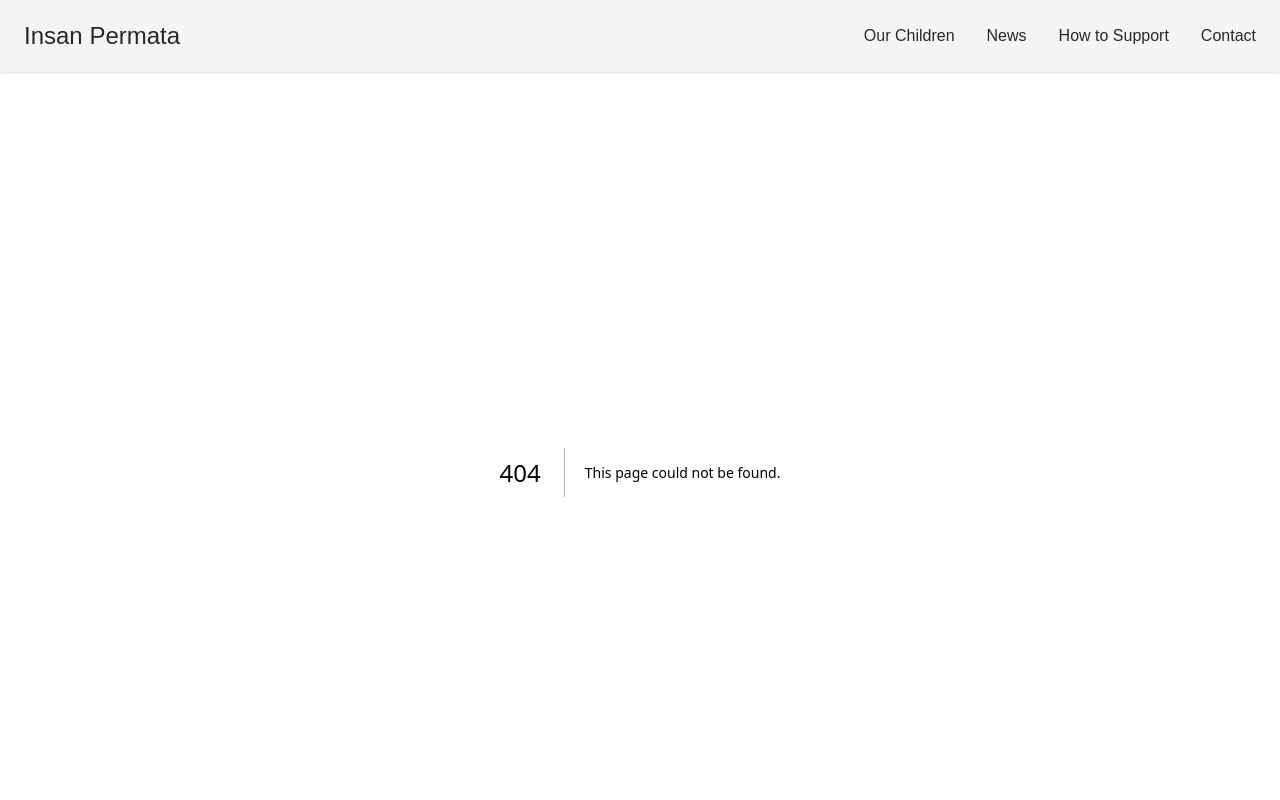
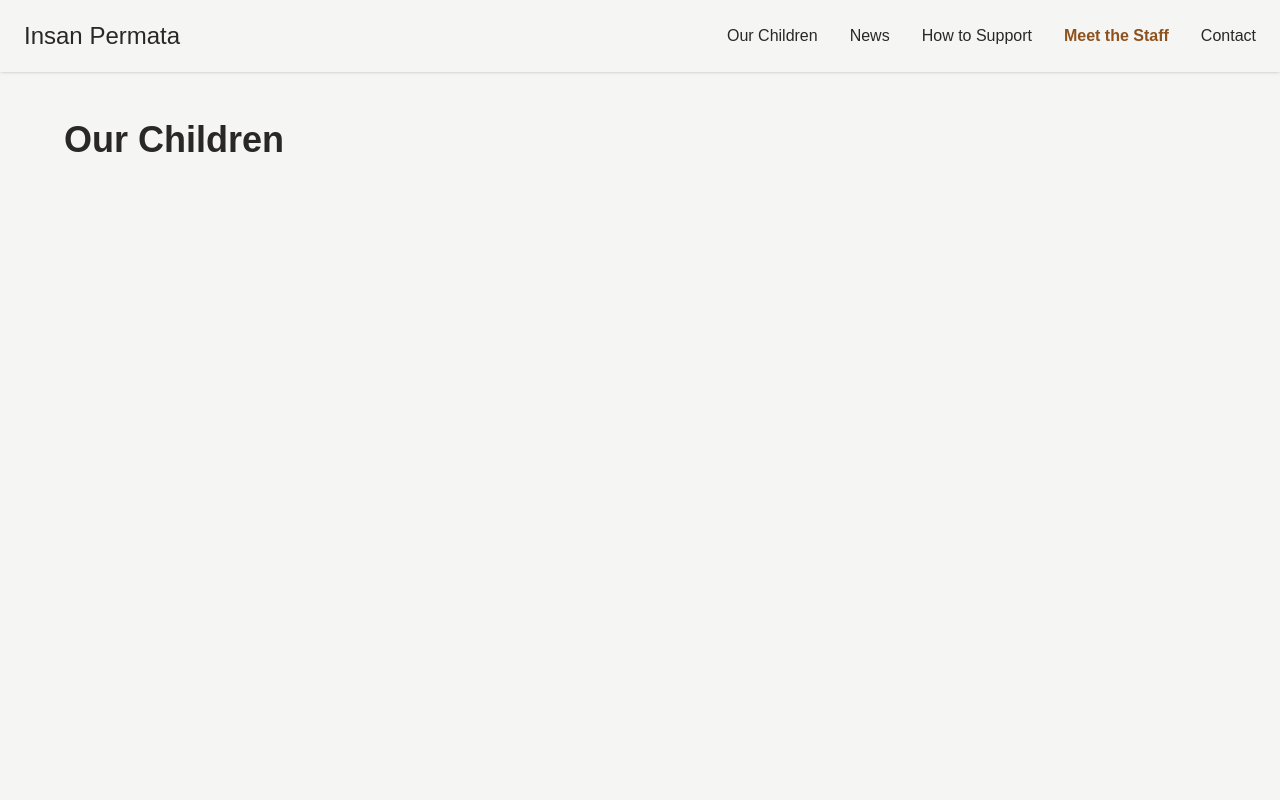
Before and after one commit to Insan-Permata/insan-permata, a Next.js app: page /meet-the-staff in a window 1280 px wide. Before the commit this address had no page. Shown: the top 800 px of the page. Built offline with nearby package versions, Linux system fonts and the light colour scheme.

Commit message:
Add meet the staff page

```diff
--- a/app/(public)/(component)/HeaderComponent.tsx
+++ b/app/(public)/(component)/HeaderComponent.tsx
@@ -10,6 +10,7 @@ export default function HeaderComponent() {
     { href: "/our-children", label: "Our Children" },
     { href: "/news", label: "News" },
     { href: "/support", label: "How to Support" },
+    { href: "/meet-the-staff", label: "Meet the Staff" },
     { href: "/contact", label: "Contact" },
   ];
 
--- /dev/null
+++ b/app/(public)/meet-the-staff/page.tsx
@@ -0,0 +1,9 @@
+export default function MeetTheStaffPage() {
+    return (
+      <div className="min-h-screen bg-[#F5F5F3] py-12 px-6">
+        <div className="max-w-6xl mx-auto">
+          <h1 className="text-4xl font-bold text-[#292826]">Our Children</h1>
+        </div>
+      </div>
+    );
+  }
```
